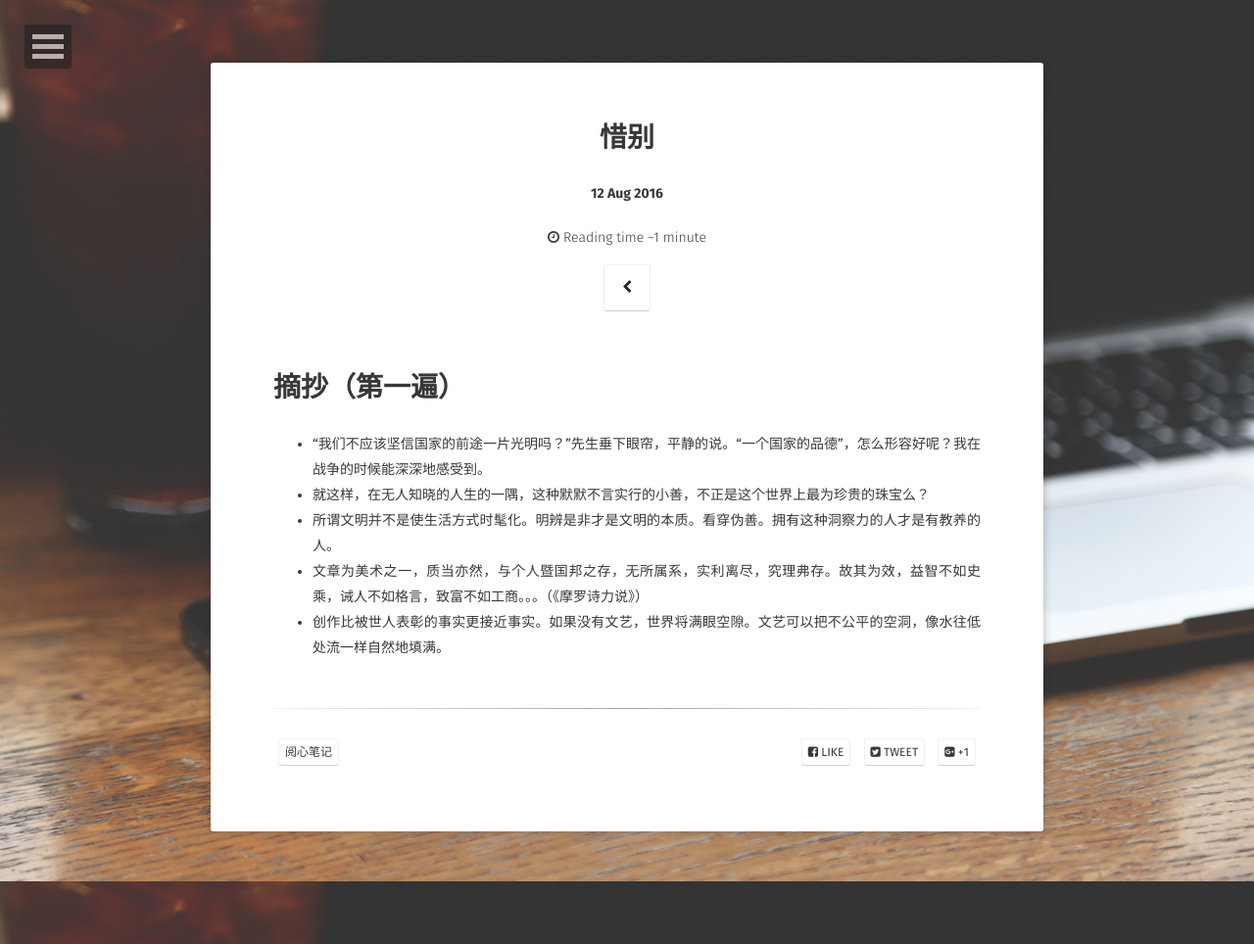
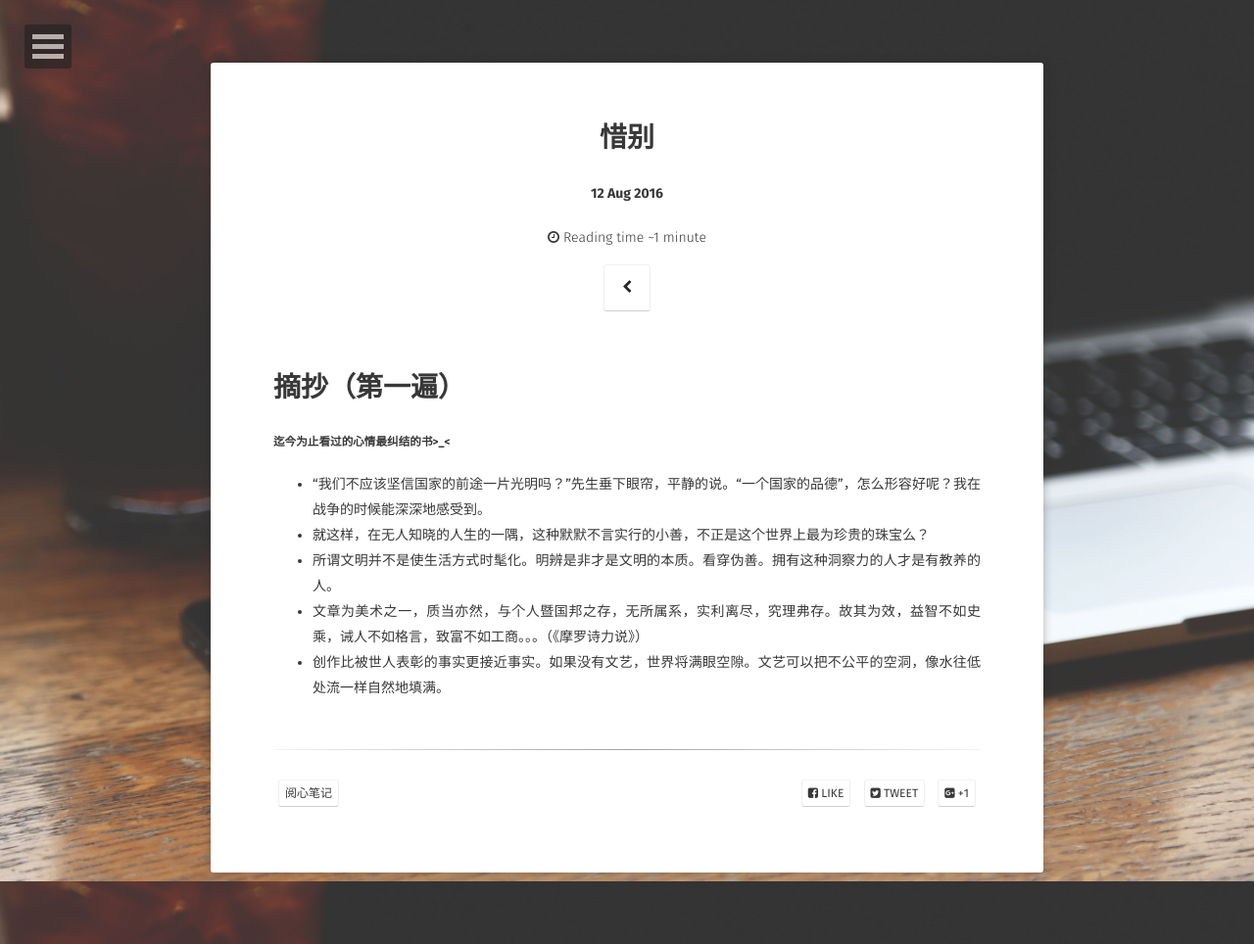
Before and after one commit to ridikuius/ridikuius.github.io, a Jekyll site: the page built from _posts/2016-08-12-《惜别》.md, in a window 1280 px wide. Shown: the whole page at 98% size. Built offline with Jekyll 4.4.1, drawn with Linux system fonts in a browser that asks for light colours; some web fonts are replaced; comment, search, counter and statistics services are not loaded.

Commit message:
Update 2016-08-12-《惜别》.md

```diff
--- a/_posts/2016-08-12-《惜别》.md
+++ b/_posts/2016-08-12-《惜别》.md
@@ -8,7 +8,7 @@ tag:
 - 阅心笔记
 ---
 # 摘抄（第一遍）
-
+##### 迄今为止看过的心情最纠结的书>_<
 * “我们不应该坚信国家的前途一片光明吗？”先生垂下眼帘，平静的说。“一个国家的品德”，怎么形容好呢？我在战争的时候能深深地感受到。
 * 就这样，在无人知晓的人生的一隅，这种默默不言实行的小善，不正是这个世界上最为珍贵的珠宝么？
 * 所谓文明并不是使生活方式时髦化。明辨是非才是文明的本质。看穿伪善。拥有这种洞察力的人才是有教养的人。
```
